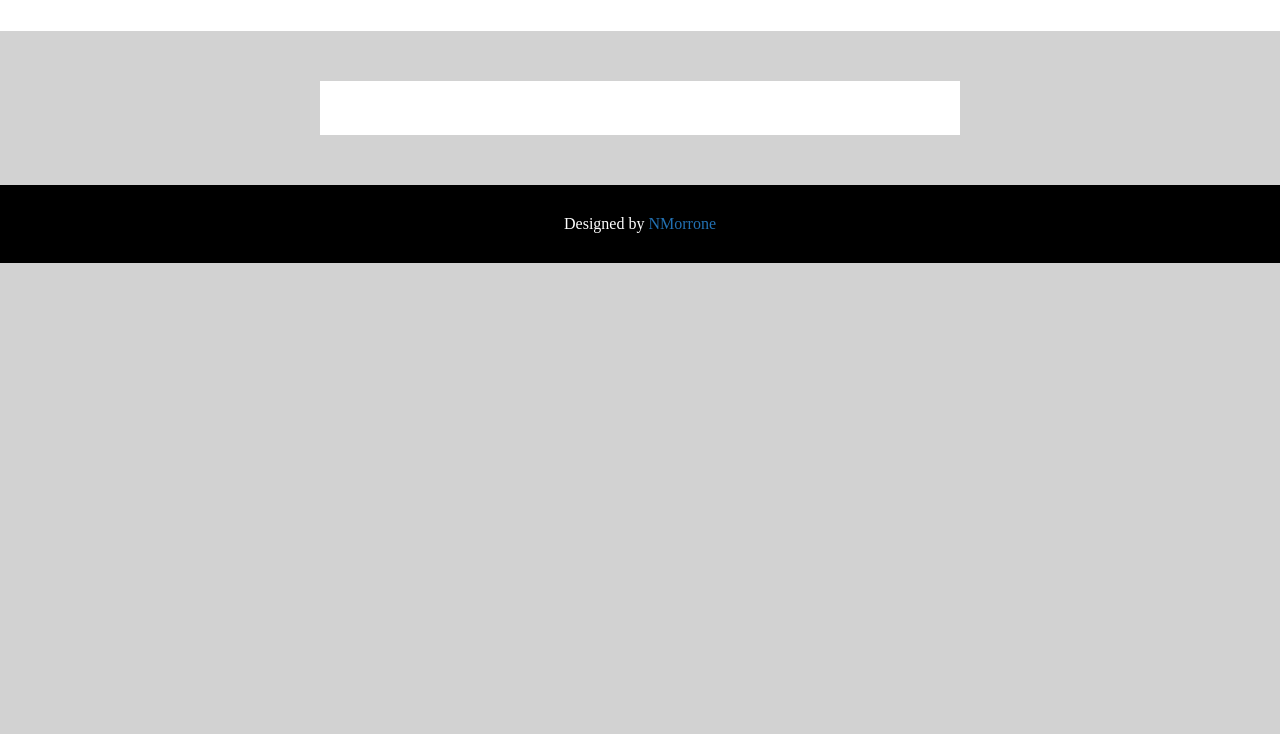
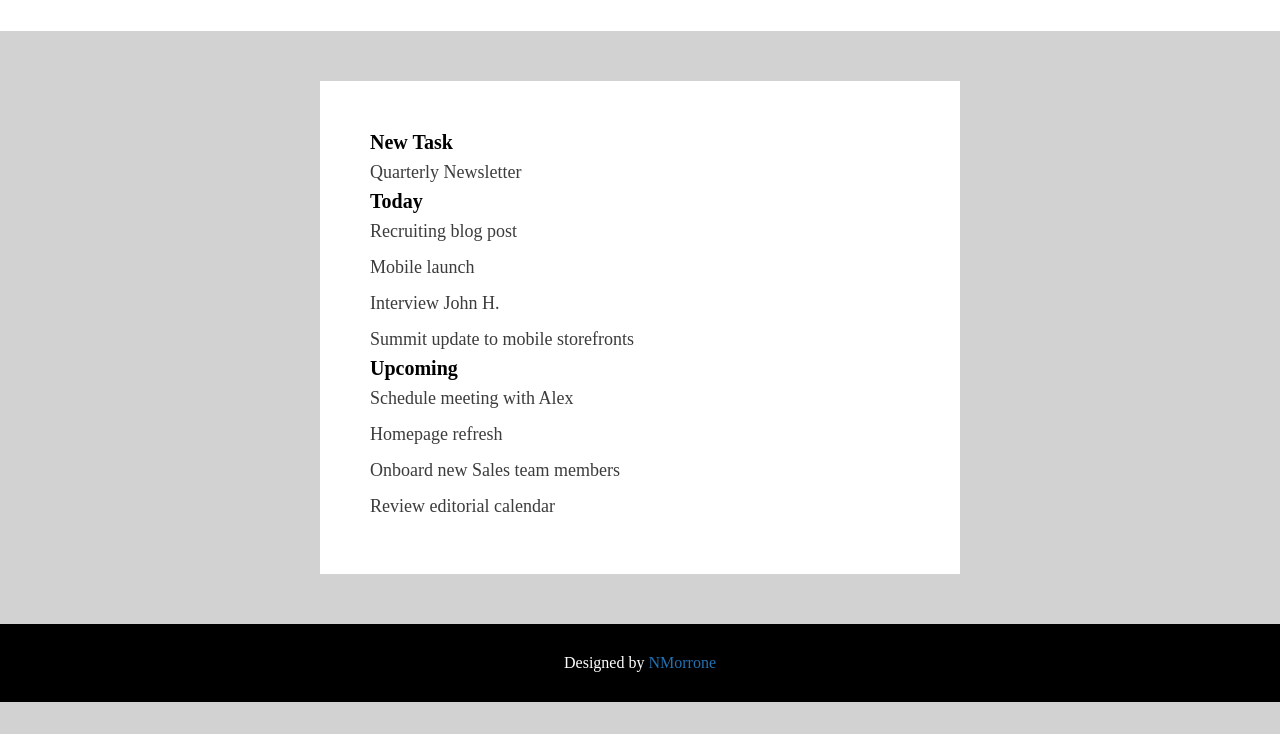
Before and after one commit to nmorrone/html-css-toboolist, a plain HTML site: page index.html in a window 1280 px wide. Shown: the part 66-800 px from the top of the page. Drawn offline with Linux system fonts and the light colour scheme.

Commit message:
simple list no pics or color

```diff
--- a/css/style.css
+++ b/css/style.css
@@ -35,4 +35,24 @@ a:hover {
     width: 50%;
     background-color: #fff;
     margin: 50px auto;
+    padding: 50px;
 }
+
+.list {
+    list-style-type: none;
+}
+
+.list.title {
+    font: Verdana;
+    font-weight: 800;
+    font-size: 20px;
+
+}
+
+.list.items {
+    font: Verdana;
+    font-size: 18px;
+    font-weight: 400;
+    color: #3c3c3c;
+    line-height: 2;
+}
--- a/index.html
+++ b/index.html
@@ -16,11 +16,25 @@
         <img src="./img/Toboolist-logo.jpg" alt="" width="150px" />
 
     </header>
+    <!-- Contenuto Lista-->
+    <div class="content">
 
-    <div class="content">
-        <br>
-        <br>
-        <br>
+        <!--list first block-->
+        <li class="list title">New Task</li>
+        <li class="list items">Quarterly Newsletter</li>
+        <!--list second block-->
+        <li class="list title">Today</li>
+        <li class="list items">Recruiting blog post</li>
+        <li class="list items">Mobile launch</li>
+        <li class="list items">Interview John H.</li>
+        <li class="list items">Summit update to mobile storefronts</li>
+        <!--list third block-->
+        <li class="list title">Upcoming</li>
+        <li class="list items">Schedule meeting with Alex</li>
+        <li class="list items">Homepage refresh</li>
+        <li class="list items">Onboard new Sales team members</li>
+        <li class="list items">Review editorial calendar</li>
+
 
     </div>
 
```
